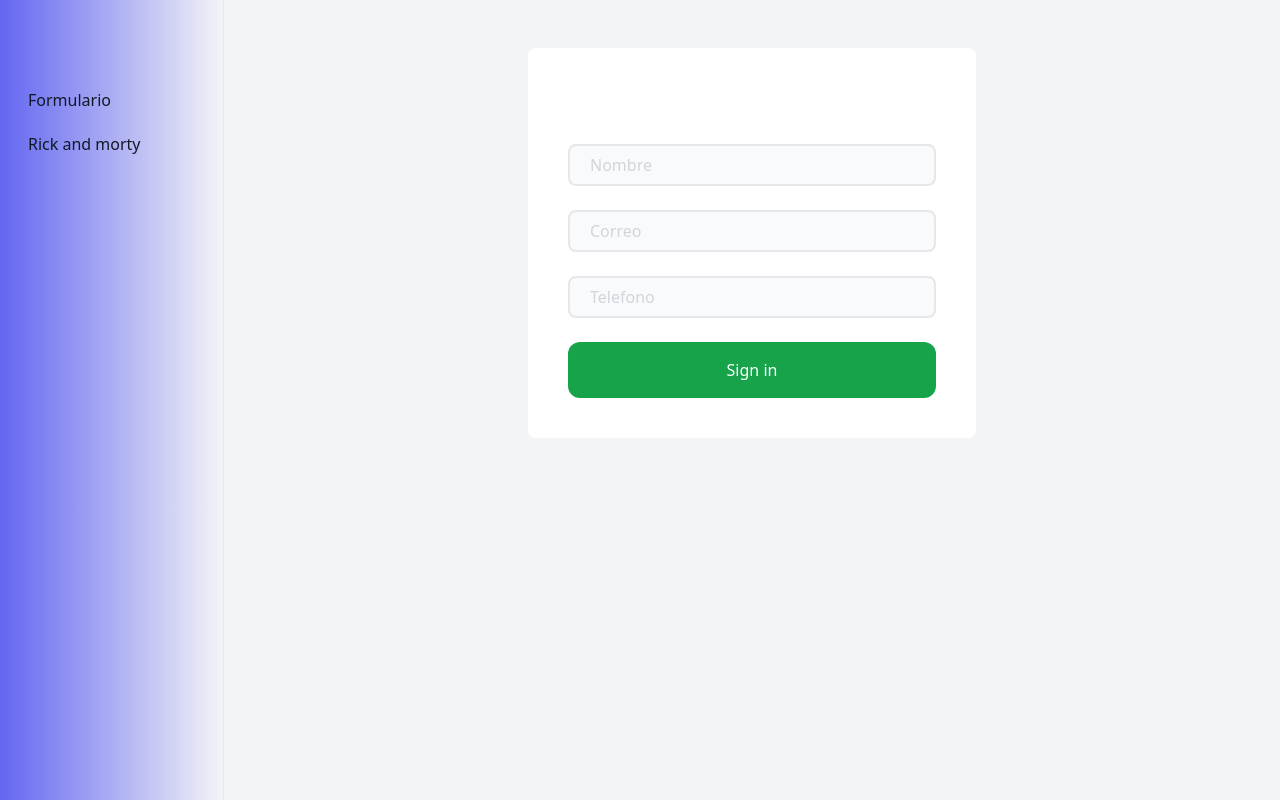
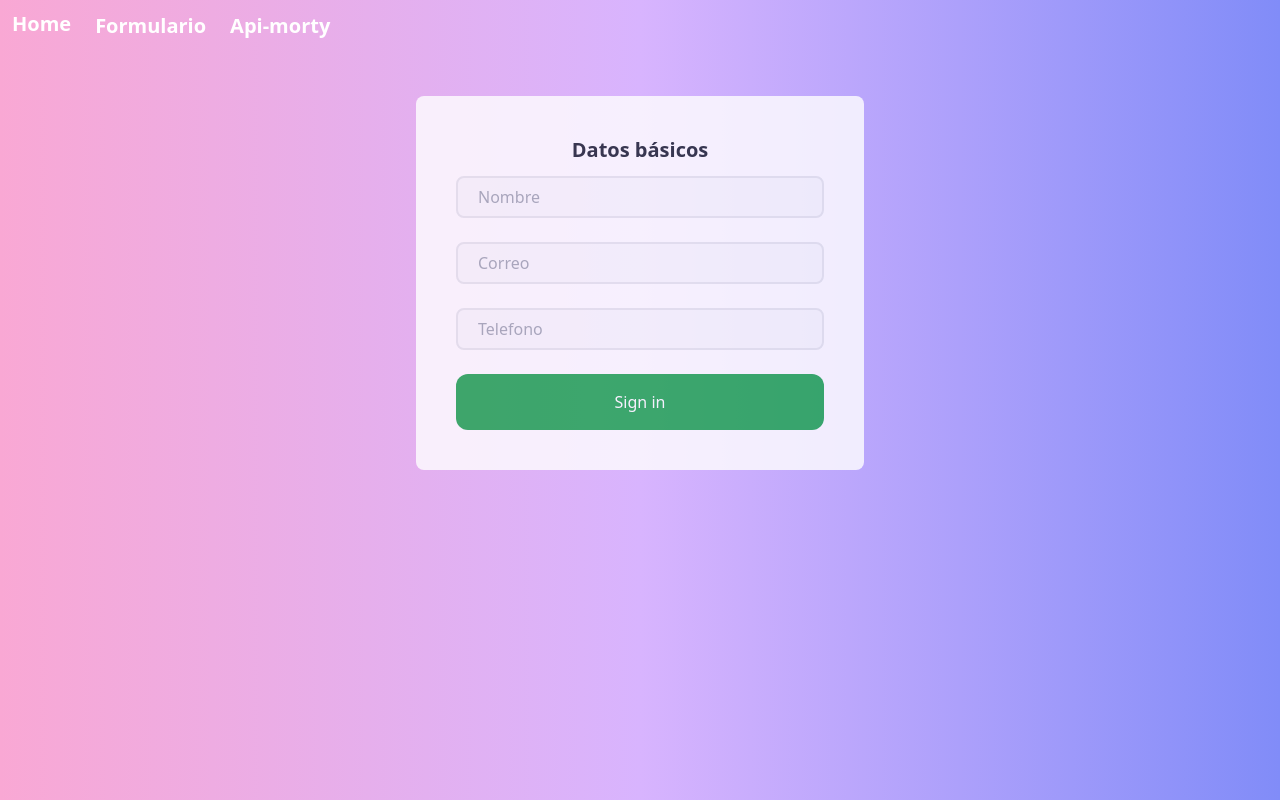
Before and after one commit to JBetancourt1996/api-form, a Nuxt app: page /form in a window 1280 px wide. Built offline with nearby package versions, Linux system fonts and the light colour scheme.

Commit message:
modificando codigo

```diff
--- a/components/layout/menu.vue
+++ b/components/layout/menu.vue
@@ -1,20 +1,14 @@
 <template>
-    <div
-        class="flex flex-col items-center py-6 px-4 bg-gradient-to-r from-indigo-500 w-56 border-r space-y-14 h-screen"
-    >
-        <div class="flex items-center w-full space-x-2">
-            <span class="font-semibold text-lg leading-none"></span>
-        </div>
-
-        <ul class="flex flex-col w-full space-y-1 bg-slsate-900">
+    <div class="flex w-dcreen h-12">
+        <ul class="flex w-full bg-sladte-500 space-y-1">
             <nuxt-link
                 v-for="(m, k) of menu"
                 :key="k"
-                tag="li"
+                tag="div"
                 :to="{ path: m.path }"
-                class="flex items-center py-3 px-3 hover:bg-blue-200 hover:text-blue-800 text-gray-900 text-base rounded cursor-pointer space-x-2"
+                class="flex w-fusll items-center py-1 px-3 cursor-pointer"
             >
-                <span class="leading-none">{{ m.name }}</span>
+                <span class="text-lg font-semibold text-white">{{ m.name }}</span>
             </nuxt-link>
         </ul>
     </div>
@@ -23,25 +17,26 @@
 
 <script>
 export default {
-
-    name: "index",
-    components: {
-    },
     data() {
         return {
             menu: [
+                {
 
+                    name: "Home",
+                    path: "/",
+                },
                 {
-                    id: 1,
+
                     name: "Formulario",
                     path: "/form",
                 },
                 {
-                    id: 2,
-                    name: "Rick and morty",
+
+                    name: "Api-morty",
 
                     path: "/form/rickmorty",
                 },
+
 
 
             ],
--- a/layouts/default.vue
+++ b/layouts/default.vue
@@ -1,16 +1,17 @@
 <template>
     <div
-        class="flex flex-row font-body text-sm min-w-screen min-h-screen bg-gray-100 text-gray-900"
+        class="flex flex-col font-body text-sm min-w-screen min-h-screen bg-gray-100 text-gray-900"
     >
-        <Menu1 />
-        <nuxt class="flex-1 bg-zblack" />
+        <Menu class="bg-gradient-to-r from-pink-300 via-purple-300 to-indigo-400" />
+
+        <nuxt class="flex-1" />
     </div>
 </template>
 <script>
-import Menu1 from '../components/layout/menu'
+import Menu from '../components/layout/menu'
 export default {
     name: "default",
-    components: { Menu1 }
+    components: { Menu }
 
 }
 </script>
--- a/package.json
+++ b/package.json
@@ -12,7 +12,7 @@
   "dependencies": {
     "@nuxtjs/axios": "^5.13.6",
     "nuxt": "^2.15.8",
-    "vee-validate": "3.0.0"
+    "vee-validate": "^3.0.0"
   },
   "devDependencies": {
     "@nuxt/postcss8": "^1.1.3",
--- a/pages/form/index.vue
+++ b/pages/form/index.vue
@@ -1,17 +1,15 @@
 <template>
-  <section class>
+  <section class="bg-gradient-to-r from-pink-300 via-purple-300 to-indigo-400">
     <!-- Contenedor = container -->
-    <div class="container items-center px-5 py-12 lg:px-20">
+    <div class="container items-center mx-auto px-5 py-12 lg:px-20">
       <!-- style div -->
       <div
-        class="flex flex-col w-full max-w-md p-10 mx-auto my-12 transition duration-500 ease-out transform bg-white rounded-lg md:mt-0"
+        class="flex flex-col w-full max-w-md p-10 mx-auto my-12 transition duration-500 ease-out transform bg-white opacity-80 rounded-lg md:mt-0"
       >
-        <div class="w-full bg-gray-s700 flex justify-center"></div>
-        <div class="w-full mt-8 bg-gray-700 flex justify-center"></div>
-        <!-- div margin 8 -->
-        <div class="justify-centers bg-wbluse-300">
+        <div class="flex flex-col bg-sldate-700">
           <!-- margin 6 -->
-          <div class="mt-6 bg-wblue-600">
+          <span class="bg-slxate-400 mx-auto text-lg font-semibold">Datos básicos</span>
+          <div class="mt-2 bg-wblue-600">
             <ValidationObserver v-slot="{ invalid }" href="form">
               <form class="space-y-6" @submit.prevent="submit('form', formApi)" :model="formApi">
                 <div class="mt-1">
@@ -21,9 +19,9 @@
                       type="=text"
                       name="name"
                       placeholder="Nombre"
-                      class="block w-full px-5 py-2 leading-none text-base text-neutral-600 placeholder-gray-300 transition duration-500 ease-in-out transform border-2 rounded-lg bg-gray-50"
+                      class="block w-full px-5 py-2 leading-none text-base text-neutral-600 placeholder-gray-400 transition duration-500 ease-in-out transform border-2 rounded-lg bg-gray-50"
                     />
-                    <span class="text-rose-400">{{ errors[0] }}</span>
+                    <span class="text-rose-400 text-base">{{ errors[0] }}</span>
                   </ValidationProvider>
                 </div>
 
@@ -31,29 +29,21 @@
                   <ValidationProvider rules="required|email" v-slot="{ errors }">
                     <input
                       v-model="formApi.email"
-                      v-validate="'email'"
-                      data-vv-as="email"
-                      name="email_field"
                       placeholder="Correo"
                       type="text"
-                      class="block w-full px-5 py-2 leading-none text-base text-neutral-600 placeholder-gray-300 transition duration-500 ease-in-out transform border-2 rounded-lg bg-gray-50"
+                      class="block w-full px-5 py-2 leading-none text-base text-neutral-600 placeholder-gray-400 transition duration-500 ease-in-out transform border-2 rounded-lg bg-gray-50"
                     />
-                    <span class="text-rose-400">{{ errors[0] }}</span>
+                    <span class="text-rose-400 text-base">{{ errors[0] }}</span>
                   </ValidationProvider>
                 </div>
                 <div class="mt-1">
-                  <ValidationProvider rules="required|phone" v-slot="{ errors }">
+                  <ValidationProvider rules="required|digits:8" v-slot="{ errors }">
                     <input
                       v-model="formApi.phone"
-                      type="tel"
-                      v-validate="'numeric'"
-                      data-vv-as="field"
-                      name="numeric_field"
                       placeholder="Telefono"
-                      id
-                      class="block w-full px-5 py-2 leading-none text-base text-neutral-600 placeholder-gray-300 transition duration-500 ease-in-out transform border-2 rounded-lg bg-gray-50"
+                      class="block w-full px-5 py-2 leading-none text-base placeholder-gray-400 transition duration-500 ease-in-out transform border-2 rounded-lg bg-gray-50"
                     />
-                    <span class="text-rose-400">{{ errors[0] }}</span>
+                    <span class="text-rose-400 text-base">{{ errors[0] }}</span>
                   </ValidationProvider>
                 </div>
                 <div>
@@ -73,18 +63,23 @@
 </template>
 <script>
 
-import { ValidationProvider, ValidationObserver } from "vee-validate";
+import {
+  ValidationProvider, ValidationObserver,
+} from "vee-validate";
 
 export default {
   components: {
+    ValidationObserver,
     ValidationProvider,
-    ValidationObserver,
+
   },
   fetchOnServer: false,
   data() {
     return {
+      dataSave: false,
       value: "",
       message: "",
+
       formApi: {
         name: '',
         email: '',
@@ -100,18 +95,24 @@ export default {
         },
       };
 
+
       this.$axios.post("https://prize.manager.orangesoftco.com/api/v1/players", formApi, config).then((res) => {
-        this.message = res.data.message
-        this.formApi.name = "";
-        this.formApi.email = "";
-        this.formApi.phone = "";
+        this.message = res.data.message;
+        this.$nextTick(() => { this.reset() })
+
 
       });
 
 
 
+    },
+    reset() {
+      const a = this.formApi.name = "";
+      this.formApi.email = "";
+      this.formApi.phone = "";
+
+      return a;
     }
-
   }
 }
 </script>
--- a/pages/index.vue
+++ b/pages/index.vue
@@ -1,16 +1,17 @@
 <template>
-  <div></div>
+  <div class="flex flex-col bg-gradient-to-r from-pink-300 via-purple-300 to-indigo-400">
+    <div
+      class="text-center mx-auto w-1/2 h-96 py-52 mt-12 text-xl font-extrabold text-white rounded-full border-2 animate-pulse"
+    >Hola Mundo con nuxtjs</div>
+  </div>
 </template>
 
 
 <script>
 
 export default {
+  name: "index",
 
-  name: "index",
-  components: {
-
-  },
 
 };
 </script>
--- a/plugins/vee-validate.js
+++ b/plugins/vee-validate.js
@@ -2,10 +2,11 @@ import {
     extend
 } from "vee-validate";
 import {
+
     required,
     alpha,
     email,
-    numeric
+    digits
 } from "vee-validate/dist/rules";
 
 extend("required", {
@@ -24,7 +25,7 @@ extend("email", {
     message: "El campo debe ser un correo electrónico válido."
 });
 
-extend("phone", {
-    ...numeric,
-    message: "El formato del campo del campo no es válido"
-})
+extend("digits", {
+    ...digits,
+    message: "Tiene que ser 8 números."
+});
--- a/tailwind.config.js
+++ b/tailwind.config.js
@@ -1,5 +1,5 @@
 module.exports = {
-  content: ["./components/**/*.{js,vue,ts}", "./layouts/**/*.vue", "./pages/**/*.vue", "./plugins/**/*.{js,ts}", "./nuxt.config.{js,ts}",],
+  content: ['./**/*.vue'],
   theme: {
     fontSize: {
       sm: ['10px', '20px'],
```
Also changed, not shown: pages/form/rickmorty.vue (+17 -26 lines), 2 other files (tests, documents, lock files or other folders).
